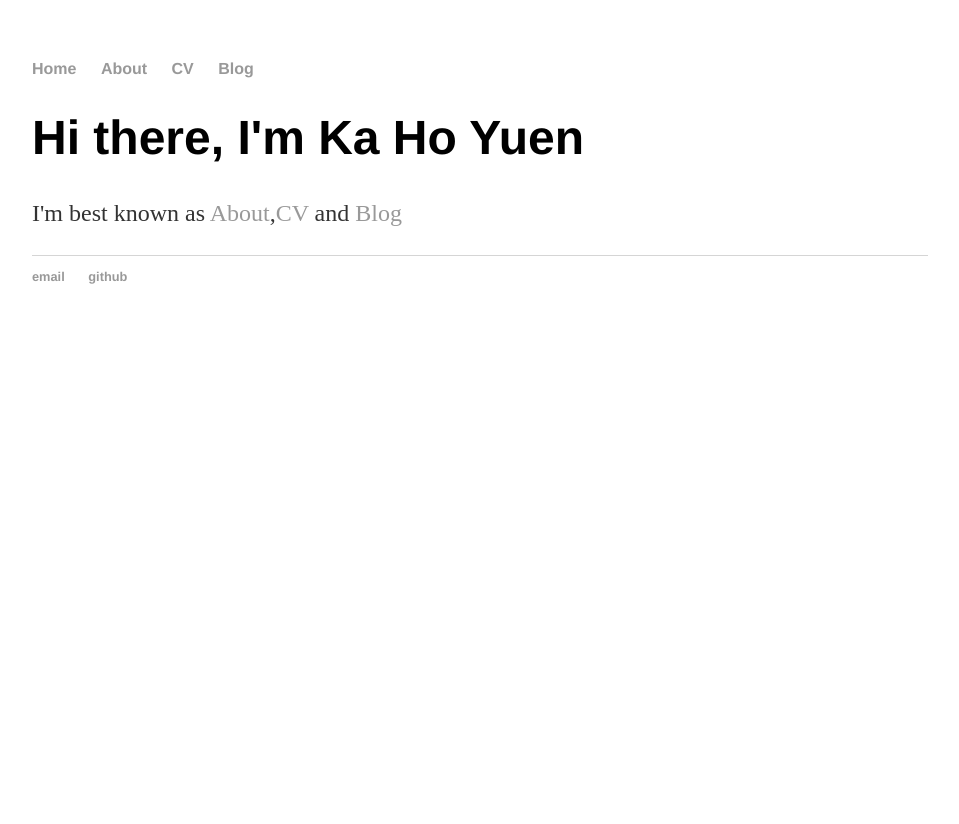
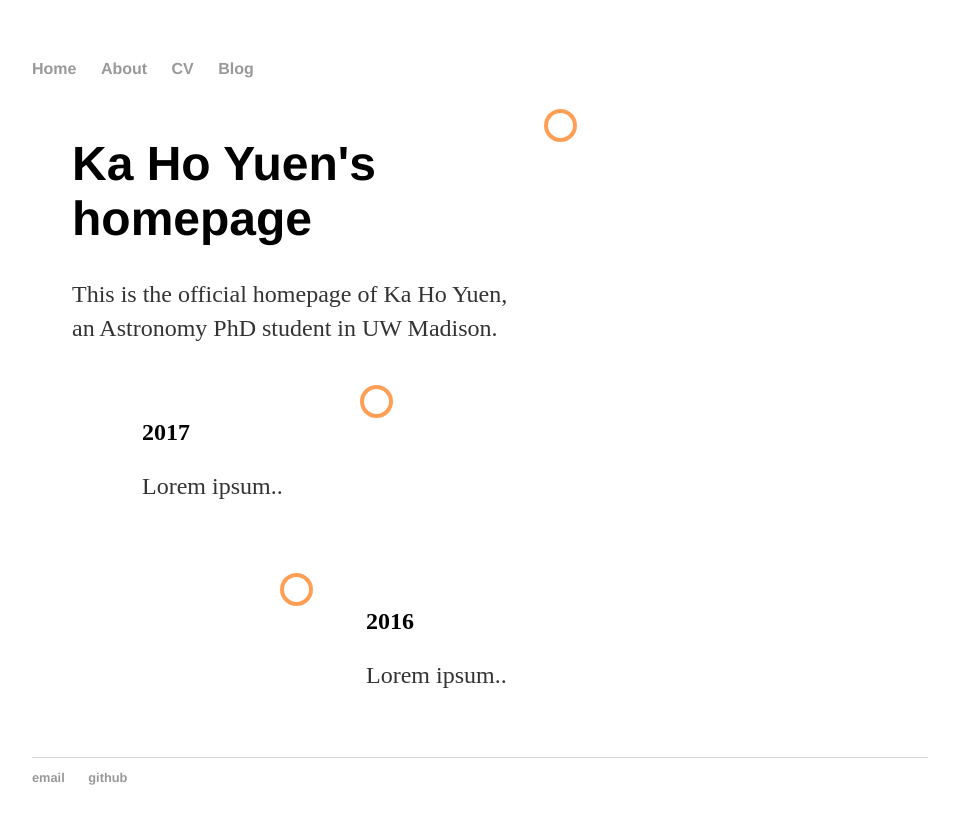
Before and after one commit to kyuen2/laztech.github.io, a Jekyll site: the page built from index.html, in a window 1280 px wide. Shown: the top 824 px of the page, without its empty margins (160-1119 px from the left). Built offline with Jekyll 4.4.1, drawn with Linux system fonts in a browser that asks for light colours.

Commit message:
Timeline module
Add timeline according to `https://www.w3schools.com/howto/howto_css_timeline.asp`

```diff
--- a/css/main.css
+++ b/css/main.css
@@ -41,3 +41,143 @@
 ul.posts li {
     list-style: none;
 }
+
+/*
+    For timeline
+
+
+* {
+  box-sizing: border-box;
+}
+
+# Set a background color #
+body {
+  background-color: #474e5d;
+  font-family: Helvetica, sans-serif;
+}
+*/
+
+/* The actual timeline (the vertical ruler) */
+.timeline {
+  position: relative;
+  max-width: 1200px;
+  margin: 0 auto;
+}
+
+/* The actual timeline (the vertical ruler) */
+.timeline::after {
+  content: '';
+  position: absolute;
+  width: 6px;
+  background-color: white;
+  top: 0;
+  bottom: 0;
+  left: 50%;
+  margin-left: -3px;
+}
+
+/* Container around content */
+.container {
+  padding: 10px 40px;
+  position: relative;
+  background-color: inherit;
+  width: 50%;
+}
+
+/* The circles on the timeline */
+.container::after {
+  content: '';
+  position: absolute;
+  width: 25px;
+  height: 25px;
+  right: -17px;
+  background-color: white;
+  border: 4px solid #FF9F55;
+  top: 15px;
+  border-radius: 50%;
+  z-index: 1;
+}
+
+/* Place the container to the left */
+.left {
+  left: 0;
+}
+
+/* Place the container to the right */
+.right {
+  left: 50%;
+}
+
+/* Add arrows to the left container (pointing right) */
+.left::before {
+  content: " ";
+  height: 0;
+  position: absolute;
+  top: 22px;
+  width: 0;
+  z-index: 1;
+  right: 30px;
+  border: medium solid white;
+  border-width: 10px 0 10px 10px;
+  border-color: transparent transparent transparent white;
+}
+
+/* Add arrows to the right container (pointing left) */
+.right::before {
+  content: " ";
+  height: 0;
+  position: absolute;
+  top: 22px;
+  width: 0;
+  z-index: 1;
+  left: 30px;
+  border: medium solid white;
+  border-width: 10px 10px 10px 0;
+  border-color: transparent white transparent transparent;
+}
+
+/* Fix the circle for containers on the right side */
+.right::after {
+  left: -16px;
+}
+
+/* The actual content */
+.content {
+  padding: 20px 30px;
+  background-color: white;
+  position: relative;
+  border-radius: 6px;
+}
+
+/* Media queries - Responsive timeline on screens less than 600px wide */
+@media screen and (max-width: 600px) {
+/* Place the timelime to the left */
+  .timeline::after {
+    left: 31px;
+  }
+
+/* Full-width containers */
+  .container {
+    width: 100%;
+    padding-left: 70px;
+    padding-right: 25px;
+  }
+
+/* Make sure that all arrows are pointing leftwards */
+  .container::before {
+    left: 60px;
+    border: medium solid white;
+    border-width: 10px 10px 10px 0;
+    border-color: transparent white transparent transparent;
+  }
+
+/* Make sure all circles are at the same spot */
+  .left::after, .right::after {
+    left: 15px;
+  }
+
+/* Make all right containers behave like the left ones */
+  .right {
+    left: 0%;
+  }
+}
--- a/index.html
+++ b/index.html
@@ -3,6 +3,20 @@
 title: Homepage
 ---
 <div class="blurb">
-	<h1>Hi there, I'm Ka Ho Yuen</h1>
-	<p> I'm best known as <a href="/about">About</a>,<a href="/cv">CV</a> and <a href="/blog">Blog</a></p>
+	<h1>Ka Ho Yuen's homepage</h1>
+	<p> This is the official homepage of Ka Ho Yuen, an Astronomy PhD student in UW Madison.</p>
+	<div class="timeline">
+		<div class="container left">
+			<div class="content">
+				<h2>2017</h2>
+				<p>Lorem ipsum..</p>
+			</div>
+		</div>
+		<div class="container right">
+			<div class="content">
+				<h2>2016</h2>
+				<p>Lorem ipsum..</p>
+			</div>
+		</div>
+	</div>
 </div>
```
